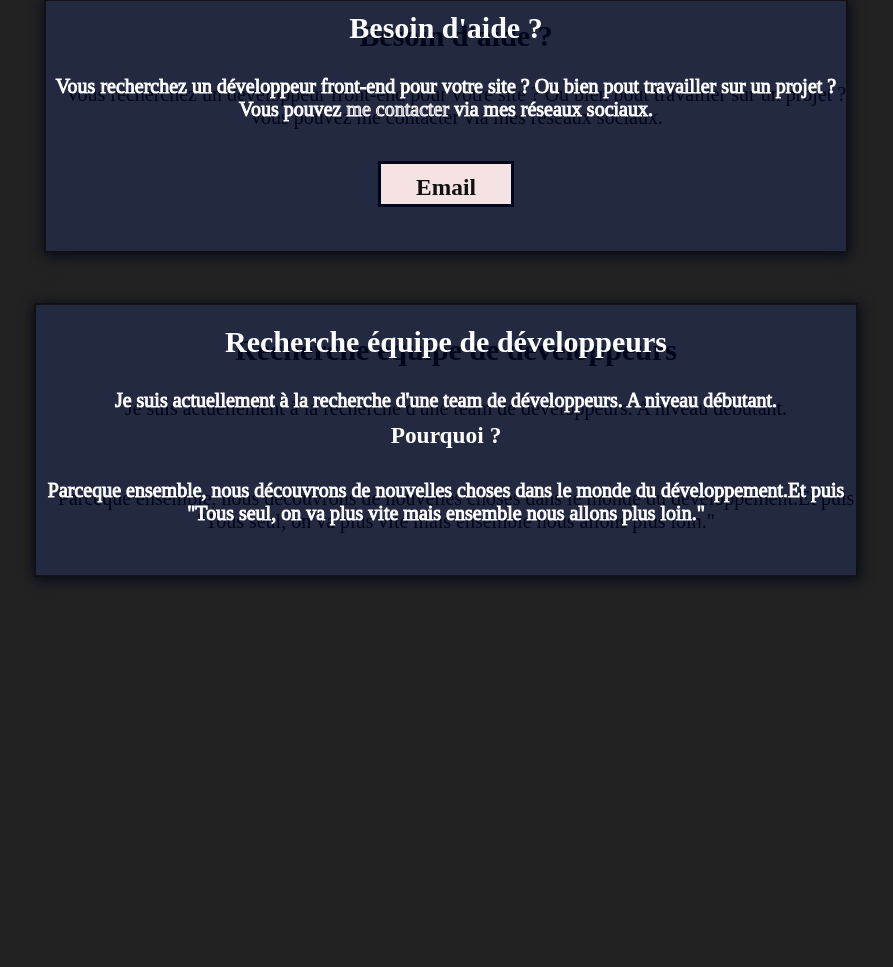
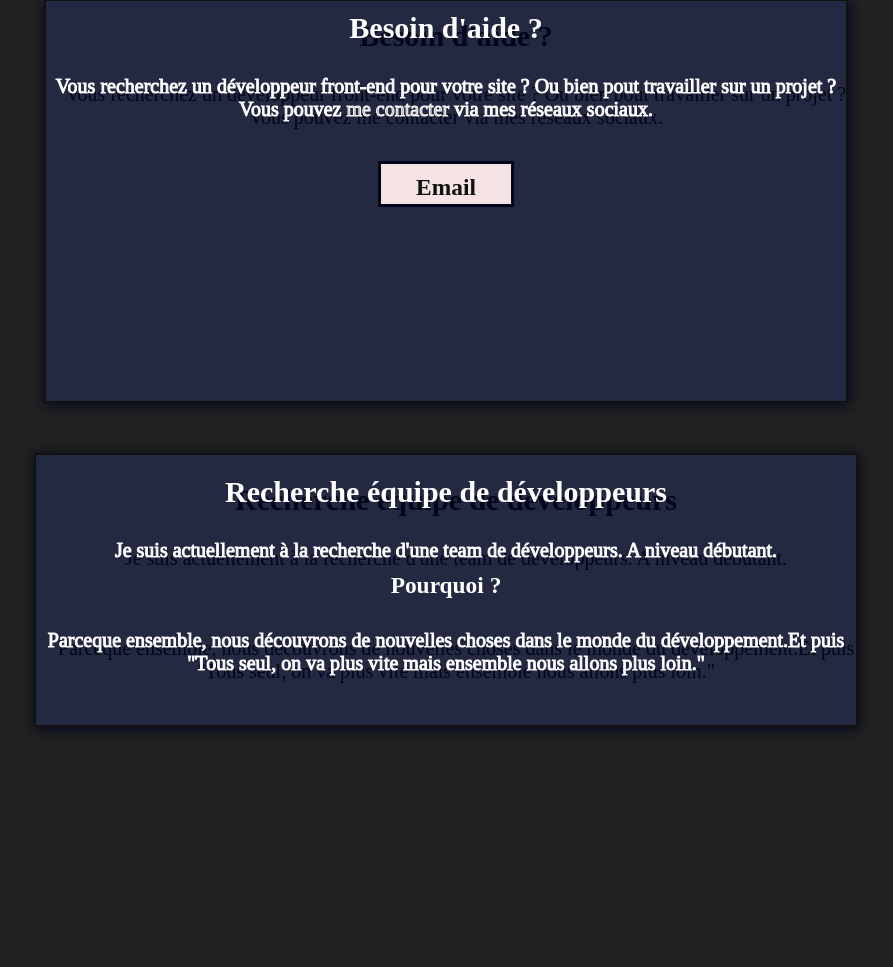
Before and after one commit to Erwinn-Developpement/Erwinn, a PHP site: page / in a window 1280 px wide. Shown: the part 1701-2668 px from the top of the page, without its empty margins (194-1087 px from the left). Run offline with PHP 8.4, Linux system fonts and the light colour scheme.

Commit message:
Update style.css

```diff
--- a/style.css
+++ b/style.css
@@ -227,6 +227,15 @@ nav ul li:hover {
 }
 
 
+#info1 {
+    height: 400px;
+}
+
+
+#info2 {
+    heihgt: 600px;
+}
+
 
 .button {
     width: 130px;
```
